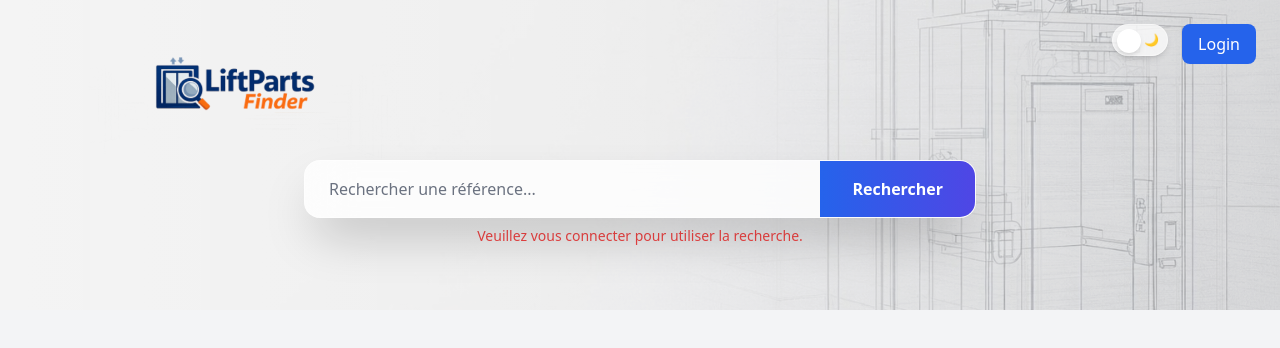
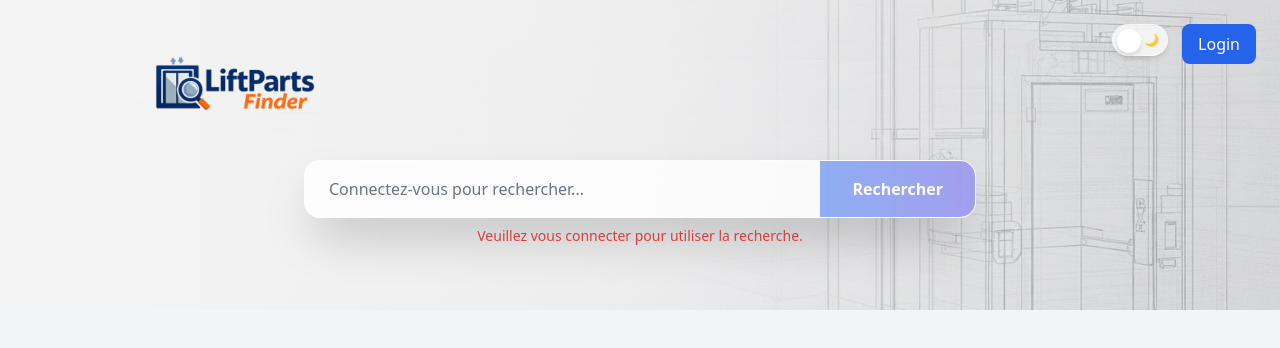
Before and after one commit to Zied-LPF/liftparts-finder, a Next.js app: page / in a window 1280 px wide. Shown: the top 348 px of the page. Built offline with nearby package versions, Linux system fonts and the light colour scheme.

Commit message:
Fix TS: ajout prop disabled pour <Search /> et support async handleSearch

```diff
--- a/components/Search.tsx
+++ b/components/Search.tsx
@@ -7,9 +7,10 @@ interface SearchProps {
   setQuery: (q: string) => void
   handleSearch: () => void
   loading: boolean
+  disabled?: boolean // 🔹 ajouté
 }
 
-export default function Search({ query, setQuery, handleSearch, loading }: SearchProps) {
+export default function Search({ query, setQuery, handleSearch, loading, disabled }: SearchProps) {
   const handleKeyDown = (e: React.KeyboardEvent<HTMLInputElement>) => {
     if (e.key === "Enter") handleSearch()
   }
@@ -22,13 +23,16 @@ export default function Search({ query, setQuery, handleSearch, loading }: Searc
           value={query}
           onChange={(e) => setQuery(e.target.value)}
           onKeyDown={handleKeyDown}
-          placeholder="Rechercher une référence..."
+          placeholder={disabled ? "Connectez-vous pour rechercher..." : "Rechercher une référence..."} // 🔹 placeholder adapté
+          disabled={disabled} // 🔹 désactivation si pas connecté
           className="flex-1 px-6 py-4 bg-transparent focus:outline-none text-gray-800 dark:text-white placeholder-gray-500"
         />
 
         <button
           onClick={handleSearch}
-          className="px-8 font-semibold text-white bg-gradient-to-r from-blue-600 to-indigo-600 hover:from-blue-700 hover:to-indigo-700 transition"
+          disabled={disabled} // 🔹 désactivation si pas connecté
+          className={`px-8 font-semibold text-white bg-gradient-to-r from-blue-600 to-indigo-600 hover:from-blue-700 hover:to-indigo-700 transition
+            ${disabled ? "opacity-50 cursor-not-allowed" : ""}`} // 🔹 style visuel quand désactivé
         >
           {loading ? "Recherche..." : "Rechercher"}
         </button>
```
